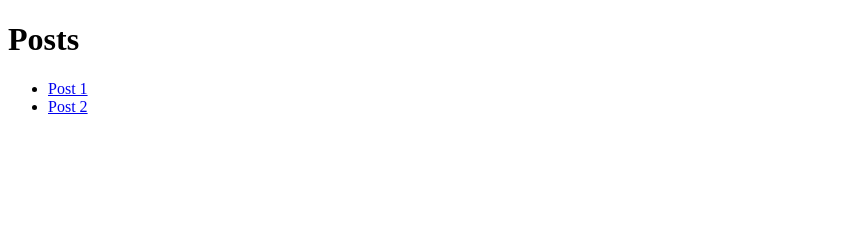
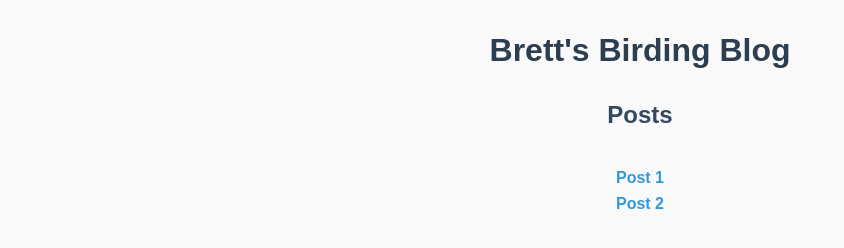
Before and after one commit to brettmorrisonAO5ANNEX/brettmorrisonAO5ANNEX.github.io, a plain HTML site: page index.html in a window 1280 px wide. Shown: the whole page, without its empty margins (0-844 px from the left). Drawn offline with Linux system fonts and the light colour scheme.

Commit message:
redesigns

```diff
--- a/index.html
+++ b/index.html
@@ -1,9 +1,57 @@
 <!DOCTYPE html>
-<html>
+<html lang="en">
 <head>
+  <meta charset="UTF-8">
   <title>Brett's Birding Blog</title>
+  <style>
+    body {
+      font-family: Arial, sans-serif;
+      display: flex;
+      flex-direction: column;
+      align-items: center;
+      justify-content: start;
+      min-height: 100vh;
+      margin: 0;
+      padding: 2rem;
+      background-color: #f9f9f9;
+    }
+
+    header {
+      text-align: center;
+      font-size: 2rem;
+      font-weight: bold;
+      margin-bottom: 1rem;
+      color: #2c3e50;
+    }
+
+    h1 {
+      font-size: 1.5rem;
+      margin-bottom: 1rem;
+      color: #34495e;
+    }
+
+    ul {
+      list-style-type: none;
+      padding: 0;
+    }
+
+    li {
+      margin: 0.5rem 0;
+    }
+
+    a {
+      text-decoration: none;
+      color: #3498db;
+      font-weight: bold;
+    }
+
+    a:hover {
+      text-decoration: underline;
+    }
+  </style>
 </head>
 <body>
+  <header>Brett's Birding Blog</header>
   <h1>Posts</h1>
   <ul>
     <li><a href="post1.md">Post 1</a></li>
```
